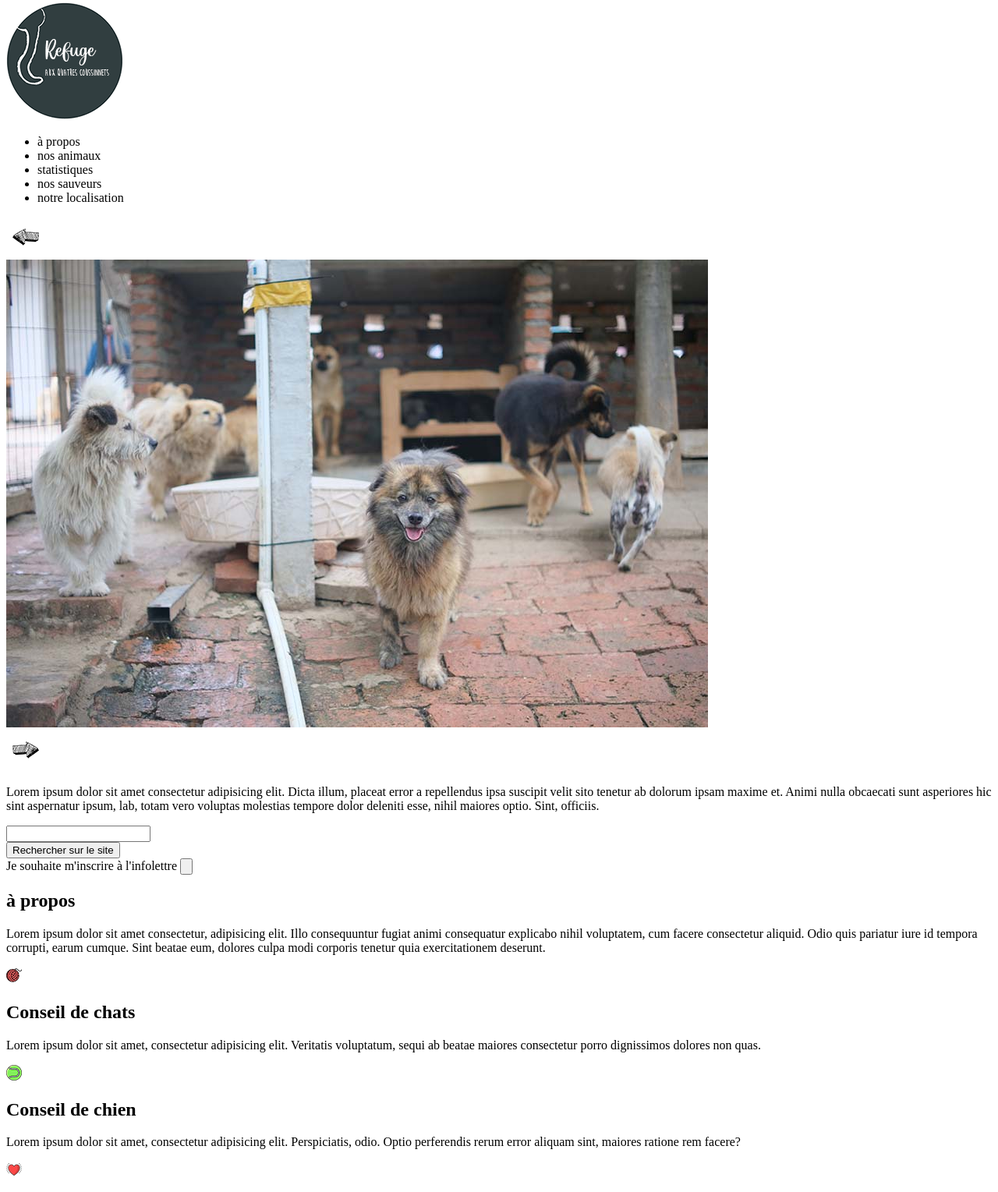
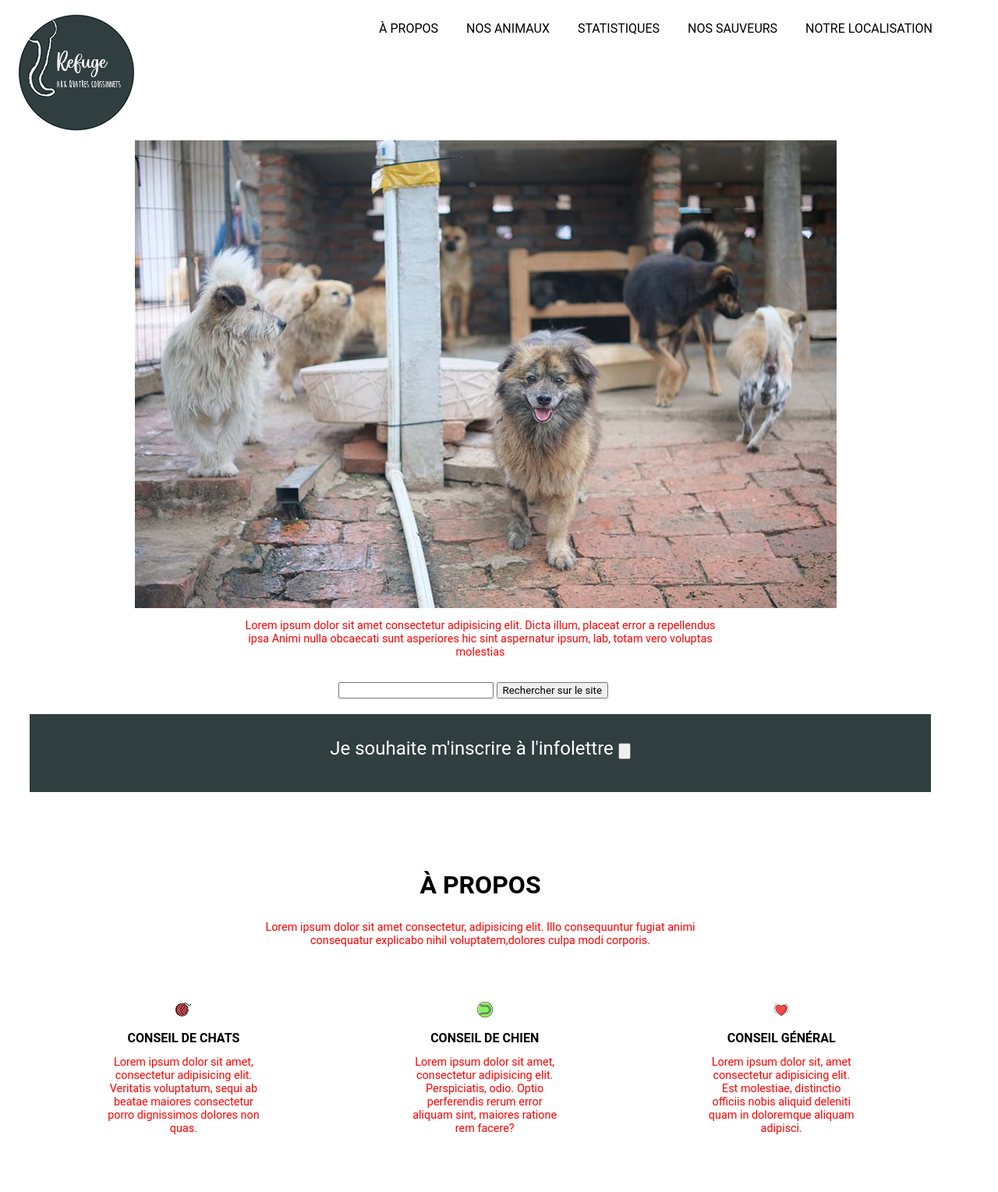
Before and after one commit to StephanieCoutu/TP1-InfrastructureWeb2, a plain HTML site: page index.html in a window 1280 px wide. Shown: the part 5-1534 px from the top of the page at 78% size. Drawn offline with Linux system fonts and the light colour scheme; a web font is replaced by a local one.

Commit message:
DÉBOGAGE CSS/SCSS

```diff
--- a/index.html
+++ b/index.html
@@ -5,70 +5,79 @@
     <meta charset="UTF-8">
     <meta http-equiv="X-UA-Compatible" content="IE=edge">
     <meta name="viewport" content="width=device-width, initial-scale=1.0">
-    <link rel="stylesheet" href="TP1-InfrastructureWeb2/css/styles.css">
-    <title>Document</title>
+    <link rel="stylesheet" href="TP1-InfrastructureWeb2/scss/style.css">
+    <title>Refuge | Aux quatres coussinets</title>
 </head>
 
 <body>
     <section class="accueil">
-        <img src="images/logo/logo200x200.png" alt="logo refuge animal">
+        <img class="logo" src="images/logo/logo200x200.png" alt="logo refuge animal">
         <nav>
             <ul>
-                <li> à propos </li>
-                <li> nos animaux </li>
-                <li> statistiques </li>
-                <li> nos sauveurs </li>
-                <li> notre localisation </li>
+                <li><a href="#apropos"> à propos </a></li>
+                <li><a href="#animaux"> nos animaux </a></li>
+                <li><a href="#statistiques"> statistiques </a></li>
+                <li><a href="#sauveurs"> nos sauveurs </a></li>
+                <li><a href="#localisation"> notre localisation </a></li>
             </ul>
         </nav>
-        <div class="flecheImage">
+
+        <div class="image-accueil">
+            <img src="images/accueil/refugeAnimalierPX.jpg" alt="photos du refuge animalier">
+        </div>
+        <!--         <div class="flecheImageLeft">
             <img src="images/accueil/fleche-gauchePX.png" alt="flèche navigation photos">
         </div>
-        <img src="images/accueil/refugeAnimalierPX.jpg" alt="photos du refuge animalier">
-        <div class="flecheImage">
+        <div class="flecheImageRight">
             <img src="images/accueil/fleche-droitePX.png" alt="flèche navigation photos">
+        </div> -->
+
+        <div class="text">
+            <p>Lorem ipsum dolor sit amet consectetur adipisicing elit. Dicta illum, placeat error a repellendus ipsa
+                Animi nulla obcaecati sunt asperiores hic sint aspernatur ipsum, lab, totam vero voluptas molestias
+            </p>
         </div>
 
-        <p>Lorem ipsum dolor sit amet consectetur adipisicing elit. Dicta illum, placeat error a repellendus ipsa suscipit velit sito tenetur ab dolorum ipsam maxime et.
-            Animi nulla obcaecati sunt asperiores hic sint aspernatur ipsum, lab, totam vero voluptas molestias tempore dolor deleniti esse, nihil maiores optio.
-            Sint, officiis.</p>
-
-        <form>
+        <form class="rechercher">
             <label for="text"></label>
             <input type="text" id="text" name="text">
+            <button>Rechercher sur le site</button>
         </form>
-        <button>Rechercher sur le site</button>
 
-        <form>
+        <form class="infolettre">
             <label for="bouton">Je souhaite m'inscrire à l'infolettre</label>
             <input type="button" id="bouton" name="bouton">
         </form>
 
     </section>
 
-    <section class="àPropos">
+    <section id="apropos">
         <h1>à propos</h1>
-        <p>Lorem ipsum dolor sit amet consectetur, adipisicing elit. Illo consequuntur fugiat animi consequatur explicabo nihil voluptatem,
-        cum facere consectetur aliquid. Odio quis pariatur iure id tempora corrupti, earum cumque. Sint beatae eum, dolores culpa modi corporis
-        tenetur quia exercitationem deserunt.</p>
-        <div class="chat">
+        <p>Lorem ipsum dolor sit amet consectetur, adipisicing elit. Illo consequuntur fugiat animi consequatur
+            explicabo nihil voluptatem,dolores culpa modi corporis.</p>
+        <div class="conseils">
+        <div class="text-conseil">
             <img src="images/àPropos/jouet-pour-chatPX.png" alt="balle de laine icône">
             <h2>Conseil de chats</h2>
-         <p>Lorem ipsum dolor sit amet, consectetur adipisicing elit. Veritatis voluptatum, sequi ab beatae maiores consectetur porro dignissimos dolores non quas.</p>
+            <p>Lorem ipsum dolor sit amet, consectetur adipisicing elit. Veritatis voluptatum, sequi ab beatae maiores
+                consectetur porro dignissimos dolores non quas.</p>
         </div>
-        <div class="chien">
+        <div class="text-conseil">
             <img src="images/àPropos/balle-de-tennisPX.png" alt="balle de tennis icône">
             <h2>Conseil de chien</h2>
-         <p>Lorem ipsum dolor sit amet, consectetur adipisicing elit. Perspiciatis, odio. Optio perferendis rerum error aliquam sint, maiores ratione rem facere?</p>
+            <p>Lorem ipsum dolor sit amet, consectetur adipisicing elit. Perspiciatis, odio. Optio perferendis rerum
+                error aliquam sint, maiores ratione rem facere?</p>
         </div>
-        <div class="general">
+        <div class="text-conseil">
             <img src="images/àPropos/coeurPX.png" alt="coeur dessin icône">
             <h2>Conseil général</h2>
-        <p>Lorem ipsum dolor sit, amet consectetur adipisicing elit. Est molestiae, distinctio officiis nobis aliquid deleniti quam in doloremque aliquam adipisci.</p>
+            <p>Lorem ipsum dolor sit, amet consectetur adipisicing elit. Est molestiae, distinctio officiis nobis
+                aliquid deleniti quam in doloremque aliquam adipisci.</p>
+        </div>
     </div>
     </section>
 
-    <section class="nosAnimaux">
+    <section id="animaux">
         <h1>nos animaux</h1>
         <div class="imagesAnimaux">
             <img src="images/nosAnimaux/chat-horizontal.jpg" alt="photo de chat">
@@ -80,55 +89,86 @@
         </div>
     </section>
 
-    <section class="statistiques">
+    <section id="statistiques">
         <h1>statistiques</h1>
-        <p>«Cette année, le nombre dabandons ne va qu'en augmentant. On s'attend malheureusement à une saison très difficile, parce que la saison haute des abandons,
-            elle ne fait que commencer en mai, pour atteindre un pic lors de la période des déménagements», indique la directrice générale adjointe par intérim de la Société
-            pour la prévention de la cruauté envers les animaux (SPCA) de Montréal, Laurence Massé. <br> Les chiffres parlent d'eux-mêmes: depuis janvier 2023, son organisme
-            a déjà accueilli plus de 2000 animaux, soit 81 chiens et 113 chats de plus que sur la même période l'an dernier. <br> «Beaucoup de gens nous disent qu'ils n'ont
-            plus les moyens de payer la nourriture et les soins de leur animal parce qu'ils peinent à se nourrir eux-mêmes et à payer leur logement», précise Laurence Massé.</p>
+        <p>«Cette année, le nombre d'abandons ne va qu'en augmentant. On s'attend malheureusement à une saison très
+            difficile, parce que la saison haute des abandons,
+            elle ne fait que commencer en mai, pour atteindre un pic lors de la période des déménagements», indique la
+            directrice générale adjointe par intérim de la Société
+            pour la prévention de la cruauté envers les animaux (SPCA) de Montréal, Laurence Massé. <br> Les chiffres
+            parlent d'eux-mêmes: depuis janvier 2023, son organisme
+            a déjà accueilli plus de 2000 animaux, soit 81 chiens et 113 chats de plus que sur la même période l'an
+            dernier. <br> «Beaucoup de gens nous disent qu'ils n'ont
+            plus les moyens de payer la nourriture et les soins de leur animal parce qu'ils peinent à se nourrir
+            eux-mêmes et à payer leur logement», précise Laurence Massé.</p>
         <h2>Statistique sur six moi (1er janvier au 30 juin)</h2>
         <img src="images/statistiques/admission-2020.png" alt="diagramme statistique adhésion par années d'animaux">
         <button>En savoir plus</button>
         <p>https://www.spca.com/app/uploads/2022/09/spca-bulletin-2022-vf.pdf</p>
         <p>https://www.spca.com/en-chiffres/</p>
-        <p>https://www.24heures.ca/2023/04/18/cri-du-cur-de-la-spca-de-plus-en-plus-de-proprietaires-abandonnent-leur-animal-a-cause-de-linflation</p>
+        <p>https://www.24heures.ca/2023/04/18/cri-du-cur-de-la-spca-de-plus-en-plus-de-proprietaires-abandonnent-leur-animal-a-cause-de-linflation
+        </p>
     </section>
 
-    <section class="nosSauveurs">
+    <section id="sauveurs">
         <h1>nos héros</h1>
-        <p>Lorem ipsum dolor sit amet consectetur adipisicing elit. Quas atque provident nihil temporibus explicabo cumque rerum modi, soluta inventore dolores!</p>
+        <p>Lorem ipsum dolor sit amet consectetur adipisicing elit. Quas atque provident nihil temporibus explicabo
+            cumque rerum modi, soluta inventore dolores!</p>
         <img src="images/nosSauveurs/spca-brigade.png" alt="photo d'un intervenant SPCA">
         <p>Bétrice Légaré & Benoit </p>
         <p>Inspecteur animalier</p>
-        <p>Lorem ipsum dolor sit amet consectetur adipisicing elit. Explicabo sint a maxime velit eligendi nulla, iste facilis aliquam reprehenderit reiciendis ad
-            similique nisi est id in itaque consequatur rem laborum incidunt nostrum nesciunt assumenda iure. Fugit repellat suscipit impedit molestiae!</p>
+        <p>Lorem ipsum dolor sit amet consectetur adipisicing elit. Explicabo sint a maxime velit eligendi nulla, iste
+            facilis aliquam reprehenderit reiciendis ad
+            similique nisi est id in itaque consequatur rem laborum incidunt nostrum nesciunt assumenda iure. Fugit
+            repellat suscipit impedit molestiae!</p>
         <img src="images/nosSauveurs/veterinaire-chat.png" alt="photo d'une vétérinaire avec un chat">
         <p>Stéphanie Côté</p>
         <p>Vétérinaire</p>
-        <p>Lorem ipsum dolor sit amet consectetur adipisicing elit. Explicabo sint a maxime velit eligendi nulla, iste facilis aliquam reprehenderit reiciendis ad
-            similique nisi est id in itaque consequatur rem laborum incidunt nostrum nesciunt assumenda iure. Fugit repellat suscipit impedit molestiae!</p>
+        <p>Lorem ipsum dolor sit amet consectetur adipisicing elit. Explicabo sint a maxime velit eligendi nulla, iste
+            facilis aliquam reprehenderit reiciendis ad
+            similique nisi est id in itaque consequatur rem laborum incidunt nostrum nesciunt assumenda iure. Fugit
+            repellat suscipit impedit molestiae!</p>
         <img src="images/nosSauveurs/veterinaire-coq.png" alt="photo d'un vétérinaire avec un coq">
         <p>Sarah Pelletier </p>
         <p>Réceptionniste</p>
-        <p>Lorem ipsum dolor sit amet consectetur adipisicing elit. Explicabo sint a maxime velit eligendi nulla, iste facilis aliquam reprehenderit reiciendis ad
-            similique nisi est id in itaque consequatur rem laborum incidunt nostrum nesciunt assumenda iure. Fugit repellat suscipit impedit molestiae!</p>
+        <p>Lorem ipsum dolor sit amet consectetur adipisicing elit. Explicabo sint a maxime velit eligendi nulla, iste
+            facilis aliquam reprehenderit reiciendis ad
+            similique nisi est id in itaque consequatur rem laborum incidunt nostrum nesciunt assumenda iure. Fugit
+            repellat suscipit impedit molestiae!</p>
     </section>
 
-    <section class="notreLocalisation">
+    <section id="localisation">
         <h1>notre localisation</h1>
         <iframe src="https://www.google.com/maps/embed?pb=!1m26!1m12!1m3!1d355754.6327400681!2d-74.4407464680117!3d45.84463301947131!2m3!1f0!2f0!3f0!3m2!1i1024!2i768!4
         f13.1!4m11!3e6!4m3!3m2!1d45.6323653!2d-74.3543337!4m5!1s0x4ccf6aeb87ee51ed%3A0x4cf050c4acc5bb0d!2sspca%20laurentides!3m2!1d46.0695754!2d-74.2757918!5e0!3m2!1sfr!
-        2sca!4v1684792785252!5m2!1sfr!2sca" width="600" height="450" style="border:0;" allowfullscreen="" loading="lazy" referrerpolicy="no-referrer-when-downgrade"></iframe>
-        <form>
+        2sca!4v1684792785252!5m2!1sfr!2sca" width="600" height="450" style="border:0;" allowfullscreen=""
+            loading="lazy" referrerpolicy="no-referrer-when-downgrade"></iframe>
+        <form id="form" action="confirmation.html" onsubmit="return validationForm()">
+            <div class="input-control">
+                <label for="textprenom"></label>
                 <input type="text" name="textprenom" id="textprenom" value="Votre prénom">
+                <div lang="errorMessage"></div>
+            </div>
+            <div class="input-control">
+                <label for="textnom"></label>
                 <input type="text" name="textnom" id="textnom" value="Votre nom">
+                <div lang="errorMessage"></div>
+            </div>
+            <div class="input-control">
+                <label for="email"></label>
                 <input type="mail" name="email" id="email" value="Votre courriel">
-            <textarea name="message" id="message">Message</textarea>
+                <div lang="errorMessage"></div>
+            </div>
+            <div class="input-control">
+                <label for="message"></label>
+                <textarea name="message" id="message"></textarea>
+                <div lang="errorMessage"></div>
+            </div>
             <input type="button" value="Soumettre">
         </form>
     </section>
 </body>
+
 <footer>
     <img src="images/logo/logo200x200.png" alt="logo">
     <nav>
@@ -141,14 +181,21 @@
             <li> privacy policy </li>
         </ul>
     </nav>
-    <p>Fait par : Stéphanie Coutu</p>
+    <p class="left">Fait par : Stéphanie Coutu</p>
+    <div class="right">
         <img src="images/footer/telephone.png" alt="icône téléphone">
         <p>(514)567-8765</p>
+    </div>
+    <div class="right">
         <img src="images/footer/nouveau-courriel.png" alt="icône courriel">
         <p>spca@hotmail.com</p>
+    </div>
+    <div class="icone">
         <img src="images/footer/facebook (3).png" alt="icône facebook">
         <img src="images/footer/instagram (2).png" alt="icône instagram">
         <img src="images/footer/linkedin (2).png" alt="icône linkedin">
         <img src="images/footer/twitter (1).png" alt="icône twitter">
+    </div>
 </footer>
+
 </html>
--- /dev/null
+++ b/scss/style.scss
@@ -0,0 +1,192 @@
+@font-face {
+    font-family: RobotoThin;
+    src: url(/fonts/Roboto-Thin.ttf)
+}
+
+@font-face {
+    font-family: Roboto;
+    src: url(/fonts/Roboto-Light.ttf);
+}
+
+@font-face {
+    font-family: petitscript;
+    src: url(/fonts/PetitFormalScript-Regular.ttf)
+}
+
+
+* {
+    box-sizing: border-box;
+    font-family: 'Roboto', sans-serif;
+}
+
+.logo {
+    float: left;
+    margin-left: 15px;
+    margin-top: 15px;
+}
+
+body {
+    width: 95%;
+}
+
+h1 {
+    font-size: 2rem;
+    text-transform: uppercase;
+}
+
+h2 {
+    font-size: 1rem;
+    text-transform: uppercase;
+}
+
+p {
+    font-size: 0.9rem;
+    margin: 0px;
+    padding: 0px;
+    color: red;
+}
+
+/* NAVIGATION */
+
+nav {
+    margin-top: 10px;
+    margin-bottom: 70px;
+    width: 62%;
+    padding: 0px;
+    float: right;
+}
+
+nav li {
+    display: inline-block;
+    text-transform: uppercase;
+}
+
+ul {
+    list-style-type: none;
+    margin: 0;
+    padding: 0;
+    overflow: hidden;
+}
+
+li a {
+    display: block;
+    color: black;
+    text-align: right;
+    padding: 14px 16px;
+    text-decoration: none;
+}
+
+li a:hover {
+    background-color: #313e40;
+    color: white;
+}
+
+/* ACCUEIL */
+
+.image-accueil {
+    display: inline-block;
+    margin: 0 auto;
+    padding-bottom: 10px;
+    padding-top: 50px;
+}
+
+/* .flecheImageRight{
+    float: right;
+    clear: both;
+    margin: 0px;
+    padding: 0px;
+    border: 2px solid red;
+}
+
+.flecheImageLeft{
+    float: left;
+    clear: both;
+} */
+
+.text {
+    width: 50%;
+    margin: 0 auto;
+    text-align: center;
+    padding-bottom: 30px;
+    padding-top: 0px;
+
+}
+
+.rechercher {
+    width: 30%;
+    margin: 0 auto;
+    padding-bottom: 20px;
+}
+
+.infolettre {
+    width: 95%;
+    height: 100px;
+    margin: 0 auto;
+    font-size: 1.5rem;
+    color: white;
+    text-align: center;
+    padding-top: 30px;
+    background-color: #313e40;
+}
+
+/* À PROPOS */
+
+#apropos {
+    width: 95%;
+    margin: 100px auto;
+    text-align: center;
+}
+
+#apropos p{
+    width: 50%;
+    margin: 0 auto;
+    padding-bottom: 70px;
+}
+
+.conseils {
+    margin: 0 auto;
+    display: flex;
+    flex-direction: row;
+    justify-content: space-between;
+}
+
+.text-conseil {
+    text-align: center;
+    font-family: Roboto;
+    font-size: 0.9rem;
+}
+
+.text-conseil p {
+    margin: 0px;
+    padding: 0px;
+}
+
+
+/* NOS ANIMAUX */
+
+
+
+/* STATISTIQUES */
+
+/* NOS SAUVETEURS */
+
+/* NOTRE LOCALISATION */
+
+/* FOOTER */
+
+.left {
+    float: left;
+}
+
+.right {
+    float: right;
+    width: 300px;
+    clear: both;
+}
+
+.right-inline {
+    display: inline;
+    float: right;
+    border: 2px solid red;
+    width: 300px;
+}
```
Also changed, not shown: css/styles.css (deleted), sass/styles.sass (deleted), scss/style.css (added), 1 other file. Lines whose indentation alone changed are shown as unchanged.
